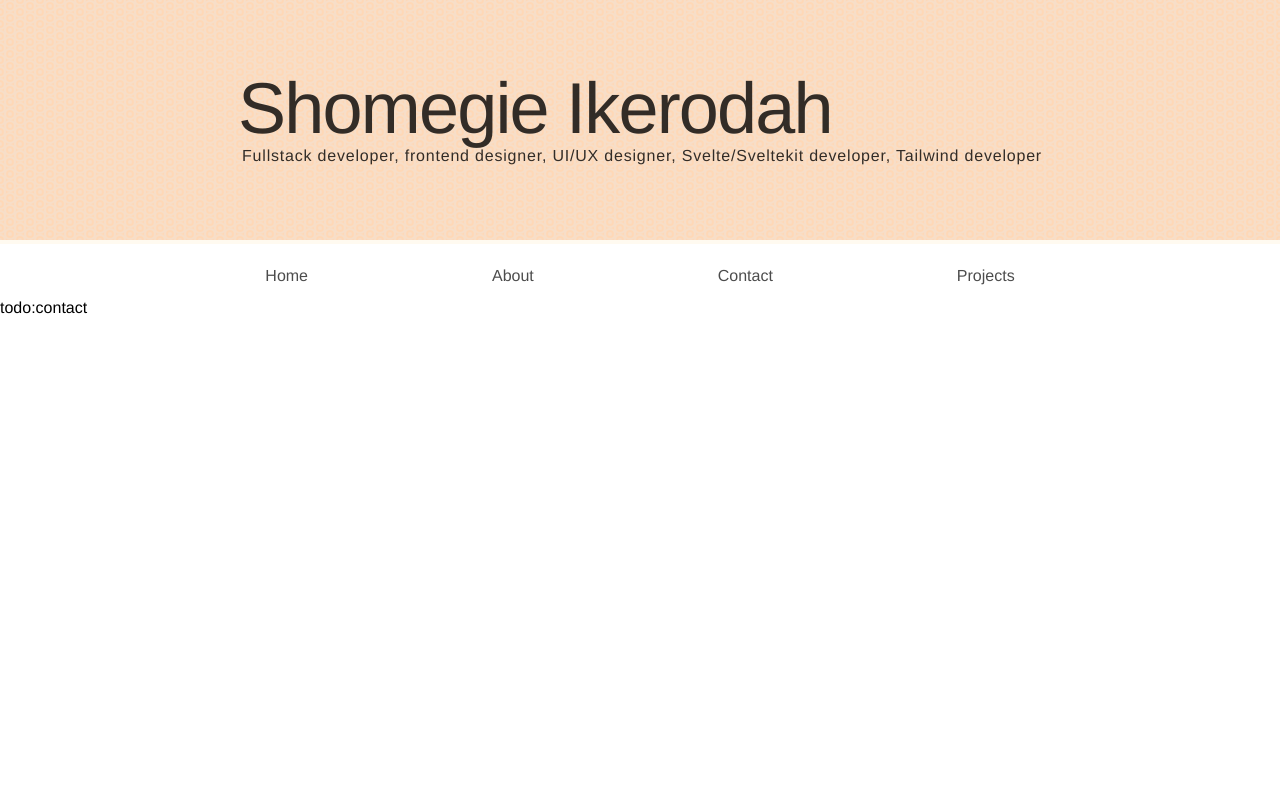
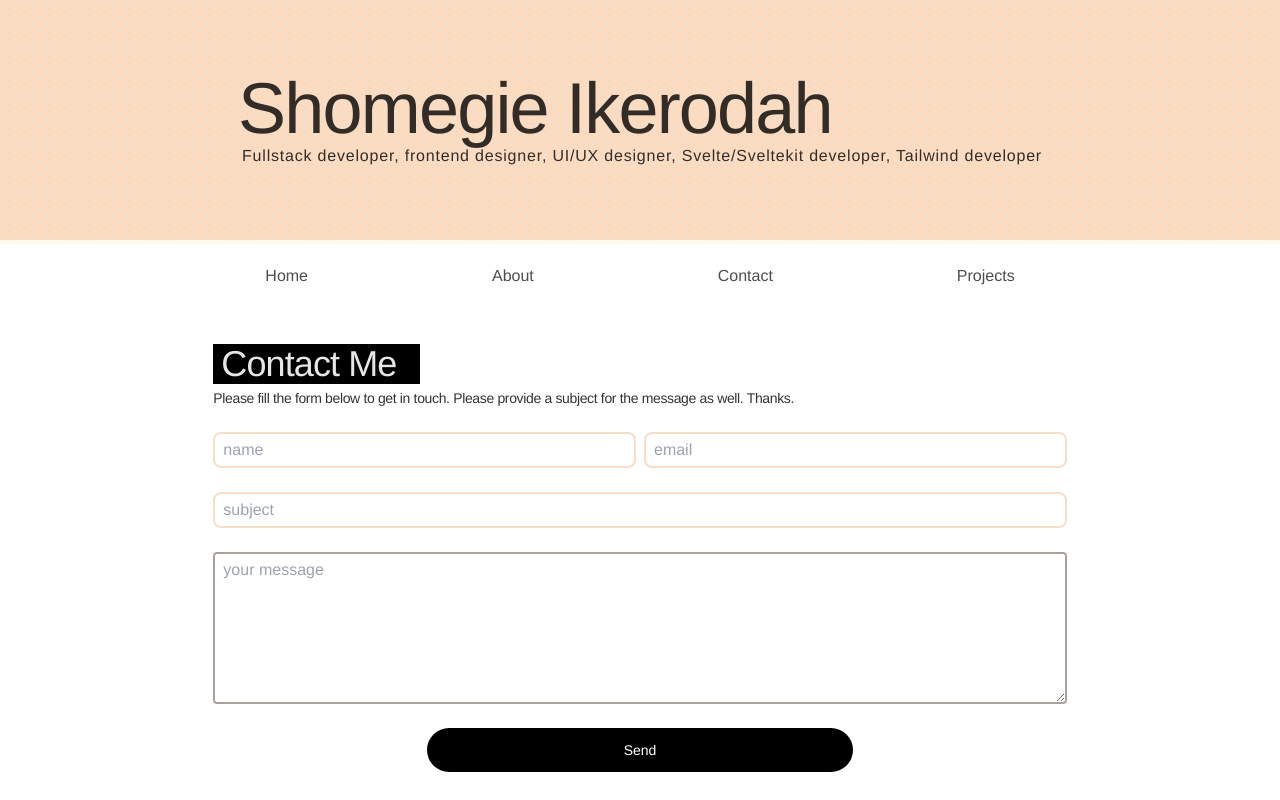
Before and after one commit to Shomegie/Shomegie, a SvelteKit app: page /page/contact in a window 1280 px wide. Shown: the top 800 px of the page. Built offline with nearby package versions, Linux system fonts and the light colour scheme.

Commit message:
contact page

```diff
--- a/src/routes/+page.svelte
+++ b/src/routes/+page.svelte
@@ -52,17 +52,21 @@
         </ul>
     </div>
 
-    <div class="content h-fit w-full">
-        <div class="flex flex-col w-fit mx-auto text-5xl xl:text-6xl text-black text-opacity-60 pt-10 space-y-3">
-            <div class="border-b border-black w-fit pr-6 border-opacity-10">Hello, my name is</div>
-            <div class="border-b border-black w-fit pr-6 border-opacity-10"><span class="text-black text-opacity-80 font-semibold tracking-tight ">Shomegie Ikerodah </span>& I'm a</div>
-            <div class="border-b border-black w-fit pr-1 border-opacity-10">fullstack web developer.</div>
+    <div class="flex items-center h-[55vh]">
+        <div class="content h-fit w-full">
+            <div class="flex flex-col w-fit mx-auto text-5xl xl:text-6xl text-black text-opacity-60 space-y-3">
+                <div class="border-b border-black w-fit pr-6 border-opacity-10">Hello, my name is</div>
+                <div class="border-b border-black w-fit pr-6 border-opacity-10"><span class="text-black text-opacity-80 font-semibold tracking-tight ">Shomegie Ikerodah </span>& I'm a</div>
+                <div class="border-b border-black w-fit pr-1 border-opacity-10">fullstack web developer.</div>
+            </div>
+            <div class="pt-10">
+                <div class="w-fit bg-black text-white mx-auto rounded-full py-3 px-5 text-sm cursor-pointer hover:bg-blue-700 hover:text-white transition duration-200">Download Resume</div>
+            </div>
         </div>
     </div>
 
-    <div class="pt-10">
-        <div class="w-fit bg-black text-white mx-auto rounded-full py-3 px-5 text-sm cursor-pointer hover:bg-blue-700 hover:text-white transition duration-200">Download Resume</div>
-    </div>
+
+
 
 </div>
 
--- a/src/routes/page/contact/+page.svelte
+++ b/src/routes/page/contact/+page.svelte
@@ -1 +1,24 @@
-todo:contact
+<div class="w-full pt-12">
+    <div class="flex flex-col w-5/6 sm:w-4/6 mx-auto ">
+        <div class="text-2xl lg:text-4xl tracking-tight w-fit bg-black text-white px-2 pr-6 text-opacity-90 mb-1">Contact Me</div>
+        <div class="text-sm tracking-tight mb-6 text-black text-opacity-80">Please fill the form below to get in touch. Please provide a subject for the message as well. Thanks.</div>
+        <div class="myForm w-full">
+            <form class="flex flex-col w-full space-y-6" action="https://formsubmit.co/shomegie@gmail.com" method="POST">
+                <div class="flex w-full space-x-2">
+                    <input class="focus:outline-none focus:border-stone-600 w-1/2 border-2 rounded-lg border-[#F7dec8] pl-2 py-1" placeholder="name" type="text" name="name" required>
+
+                    <input class="focus:outline-none focus:border-stone-600 w-1/2 border-2 rounded-lg border-[#F7dec8] pl-2 py-1" placeholder="email" type="email" name="email" required>
+                </div>
+
+                <input class="focus:outline-none focus:border-stone-600 w-full border-2 rounded-lg border-[#F7dec8] pl-2 py-1"  placeholder="subject" type="text" required>
+                <textarea placeholder="your message" class="focus:outline-none focus:border-stone-600 border-2 rounded pt-1 pl-2 border-stone-400"  rows="6" required></textarea>
+
+                <div class="w-full">
+                    <button class="  w-1/2 mx-auto block bg-black text-white rounded-full py-3 px-5 text-sm cursor-pointer hover:bg-blue-700 hover:text-white transition duration-200" type="submit">Send</button>
+                </div>
+
+           </form>
+        </div>
+
+    </div>
+</div>
```
